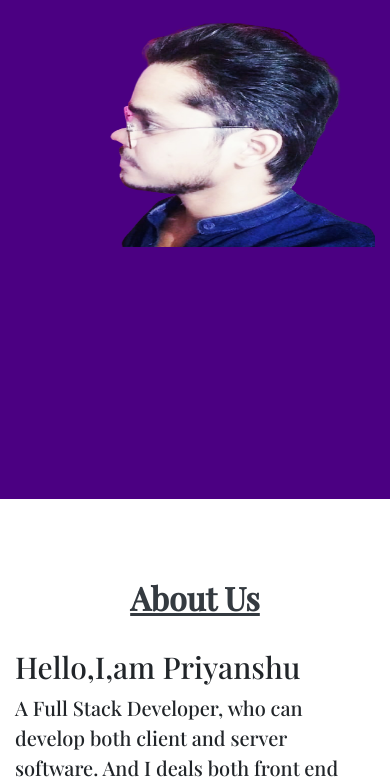
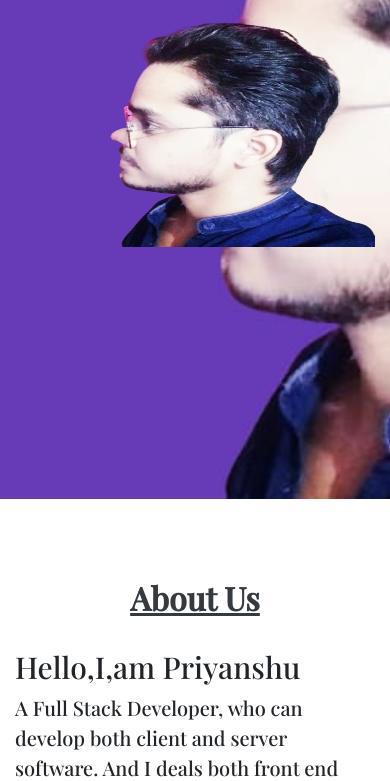
Before and after one commit to khabaitech/portfolio, a plain HTML site: page index.html in a window 390 px wide. Shown: the part 317-1098 px from the top of the page. Drawn offline with nearby package versions, Linux system fonts and the light colour scheme.

Commit message:
Update style.css

```diff
--- a/style.css
+++ b/style.css
@@ -232,6 +232,12 @@ footer h3{
 
 @media(max-width: 468px){
 
+
+	#home{
+
+		background-image:url('b.jpeg');
+		background-size: cover;
+	}
 	#home h1{
 		font-size: 30px !important;
 		margin-top: 110px;
```
